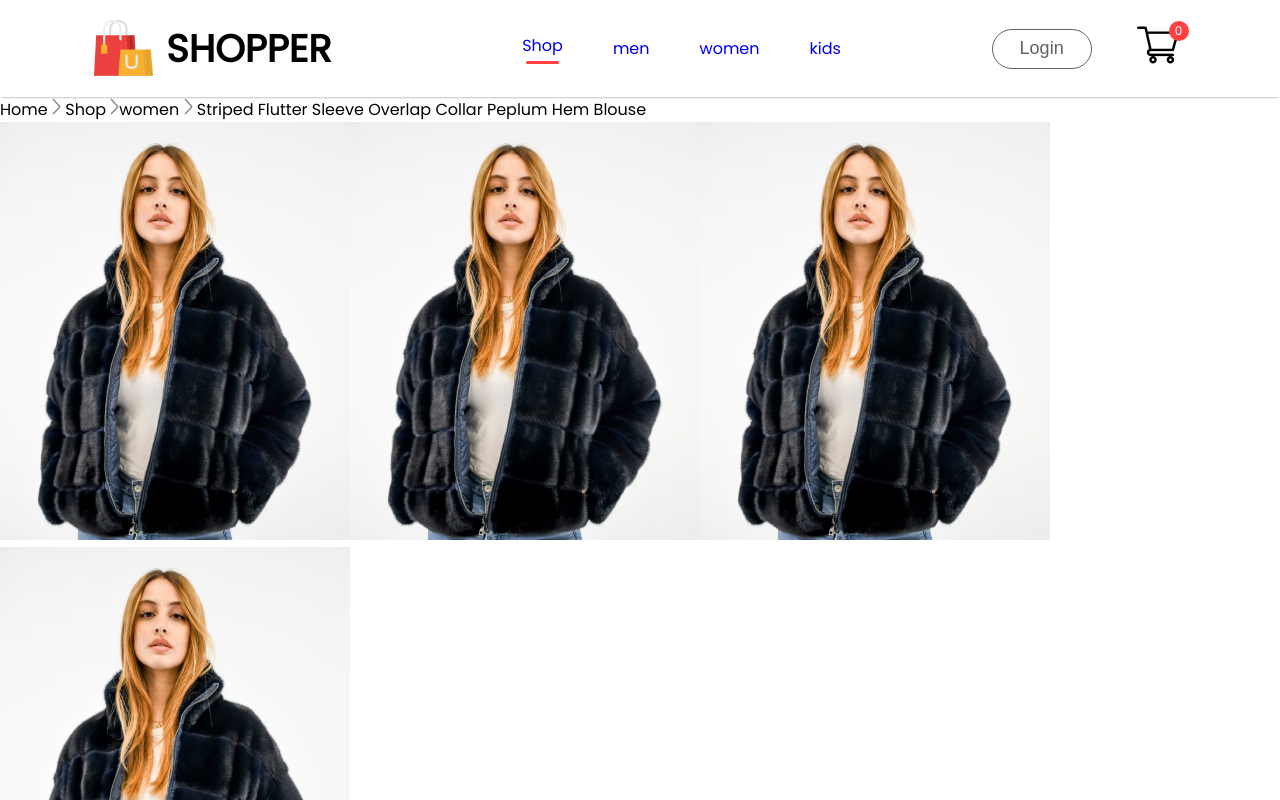
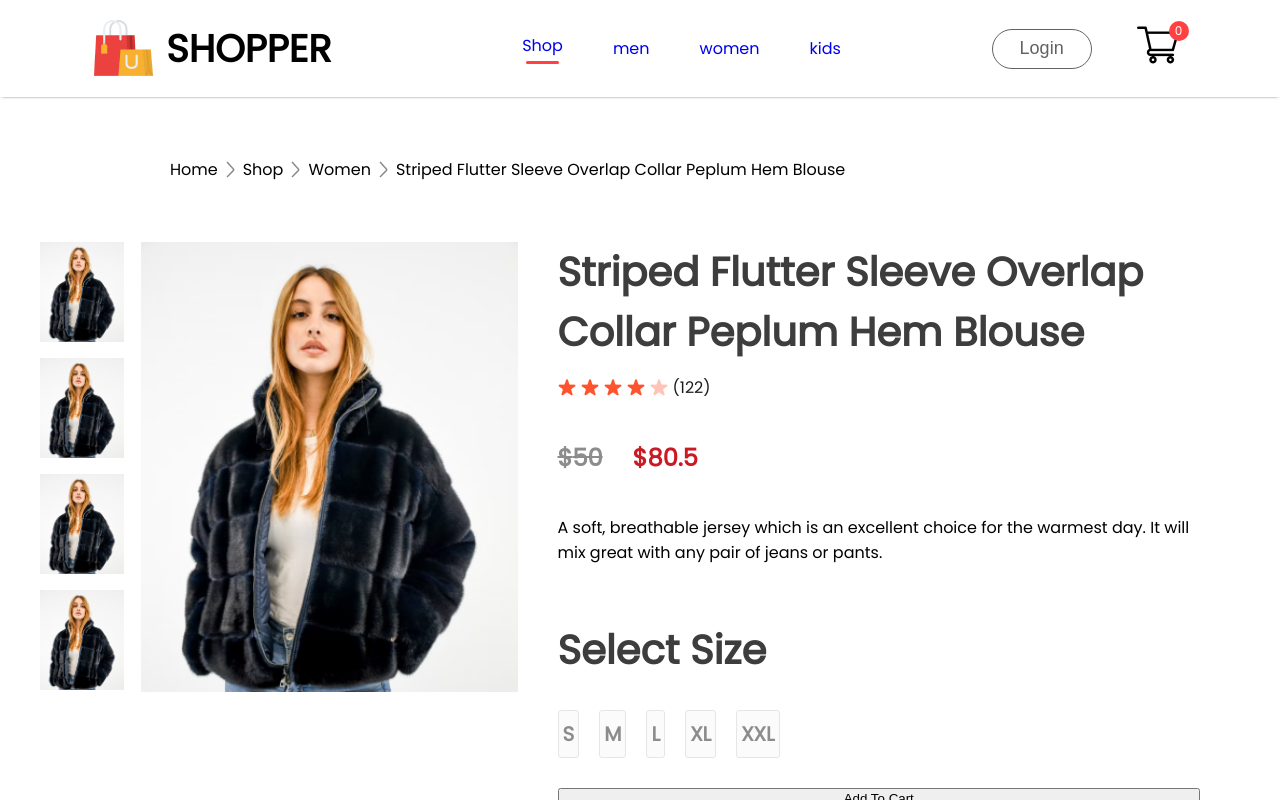
Before and after one commit to OmariMoaad/E-commerce, a React (Create React App) app in the folder frontend/: page /product/1 in a window 1280 px wide. Shown: the top 800 px of the page. Built offline with nearby package versions, Linux system fonts and the light colour scheme.

Commit message:
update ProductDisplay

```diff
--- a/frontend/src/Components/BreadCrums/BreadCrums.css
+++ b/frontend/src/Components/BreadCrums/BreadCrums.css
@@ -0,0 +1,8 @@
+.breadcrum{
+    display: flex;
+    gap: 20px;
+    align-items: center;
+    gap: 8px;
+    margin: 60px 170px;
+    text-transform: capitalize;
+}
--- a/frontend/src/Components/Navbar/Navbar.jsx
+++ b/frontend/src/Components/Navbar/Navbar.jsx
@@ -8,10 +8,12 @@ const Navbar = () => {
   const [menu, setMenu] = useState("shop");
   return (
     <div className="navbar">
-      <div className="nav-logo">
-        <img src={logo} alt="logo" />
-        <p>SHOPPER</p>
-      </div>
+      <Link style={{ textDecoration: "none" }} to="/">
+        <div className="nav-logo">
+          <img src={logo} alt="logo" />
+          <p>SHOPPER</p>
+        </div>
+      </Link>
       <ul className="nav-menu">
         <li
           onClick={() => {
--- a/frontend/src/Components/ProductDisplay/ProductDisplay.css
+++ b/frontend/src/Components/ProductDisplay/ProductDisplay.css
@@ -0,0 +1,69 @@
+.productdisplay {
+  display: flex;
+  margin: 0px 40px;
+}
+.productdisplay-left {
+  display: flex;
+  gap: 17px;
+}
+.productdisplay-img-list {
+  display: flex;
+  flex-direction: column;
+  gap: 16px;
+}
+.productdisplay-img-list img {
+  height: 100px;
+}
+.productdisplay-img-main {
+  height: 450px;
+}
+.productdisplay-right {
+  margin: 0px 40px;
+  display: flex;
+  flex-direction: column;
+}
+.productdisplay-right h1 {
+  color: #3d3d3d;
+  font-size: 40px;
+  font-weight: 700;
+}
+.productdisplay-right-star {
+  display: flex;
+  align-items: center;
+  margin-top: 13px;
+  font-size: 16px;
+  gap: 5px;
+  color: #1c1c1c;
+}
+.productdisplay-right-prices {
+  display: flex;
+  margin: 40px 0px;
+  gap: 30px;
+  font-size: 24px;
+  font-weight: 700;
+}
+.productdisplay-right-prices-old {
+  color: #8c8c8c;
+  text-decoration: line-through;
+}
+.productdisplay-right-prices-new {
+  color: #ca1b24;
+}
+.productdisplay-right-size {
+  margin-top: 55px;
+  color: #8c8c8c;
+  font-size: 20px;
+  font-weight: 600;
+}
+.productdisplay-right-size-list {
+  display: flex;
+  gap: 20px;
+  margin: 30px 0px;
+}
+.productdisplay-right-size-list div {
+  padding: 8px 4px;
+  background: #fbfbfb;
+  border: 1px solid #e6e6e6;
+  border-radius: 3px;
+  cursor: pointer;
+}
--- a/frontend/src/Components/ProductDisplay/ProductDisplay.jsx
+++ b/frontend/src/Components/ProductDisplay/ProductDisplay.jsx
@@ -2,10 +2,10 @@ import React from "react";
 import "./ProductDisplay.css";
 import start_icon from "../Assets/star_icon.png";
 import start_dull_icon from "../Assets/star_dull_icon.png";
-const ProductDisplay = (props) => {
-  const {product}=props;
+const productdisplay = (props) => {
+  const { product } = props;
   return (
-    <div className="ProductDisplay">
+    <div className="productdisplay">
       <div className="productdisplay-left">
         <div className="productdisplay-img-list">
           <img src={product.image} alt="" />
@@ -19,7 +19,7 @@ const ProductDisplay = (props) => {
       </div>
       <div className="productdisplay-right">
         <h1>{product.name}</h1>
-        <div className="productdisplay-starr">
+        <div className="productdisplay-right-star">
           <img src={start_icon} alt="" />
           <img src={start_icon} alt="" />
           <img src={start_icon} alt="" />
@@ -27,9 +27,38 @@ const ProductDisplay = (props) => {
           <img src={start_dull_icon} alt="" />
           <p>(122)</p>
         </div>
+        <div className="productdisplay-right-prices">
+          <div className="productdisplay-right-prices-old">
+            ${product.new_price}
+          </div>
+          <div className="productdisplay-right-prices-new">
+            ${product.old_price}
+          </div>
+        </div>
+        <div className="productdisplay-right-description">
+          A soft, breathable jersey which is an excellent choice for the warmest
+          day. It will mix great with any pair of jeans or pants.
+        </div>
+        <div className="productdisplay-right-size">
+          <h1>Select Size</h1>
+          <div className="productdisplay-right-size-list">
+            <div>S</div>
+            <div>M</div>
+            <div>L</div>
+            <div>XL</div>
+            <div>XXL</div>
+          </div>
+        </div>
+        <button>Add To Cart</button>
+        <p className="productdisplay-right-category">
+          <span>Category: </span>Women, T-shirt, Crop Top
+        </p>
+        <p className="productdisplay-right-category">
+          <span>Tags: </span>Modern, Latest
+        </p>
       </div>
     </div>
   );
 };
 
-export default ProductDisplay;
+export default productdisplay;
```
